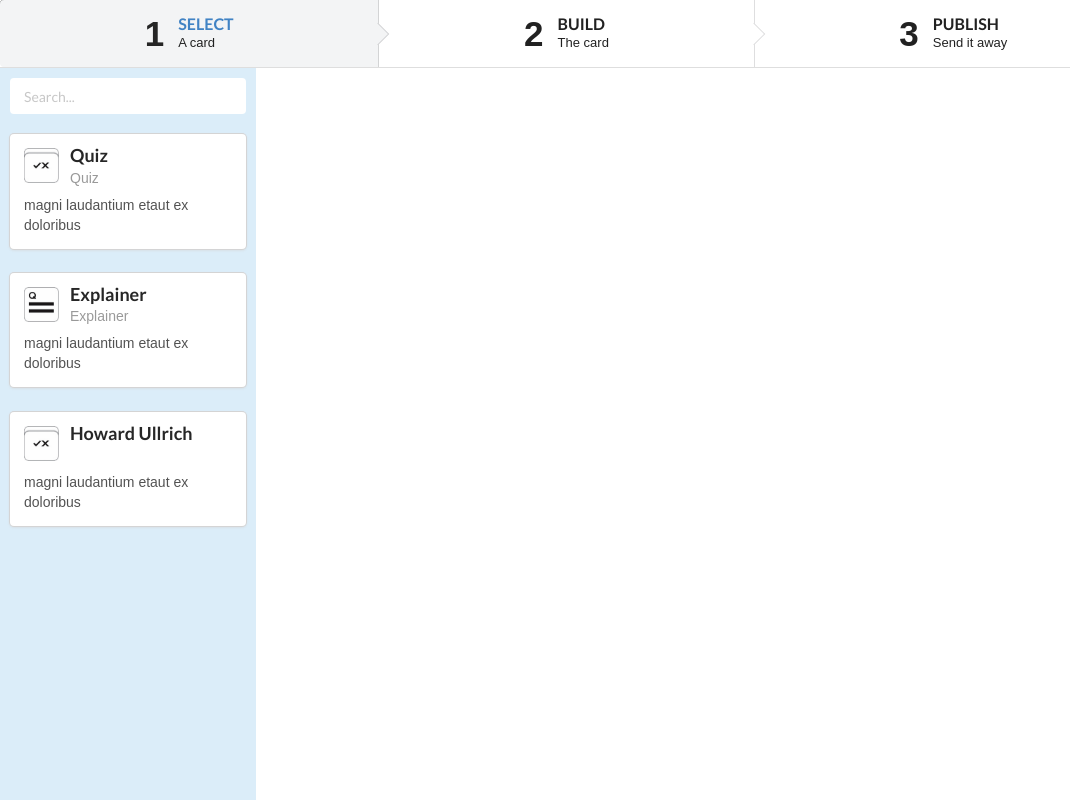
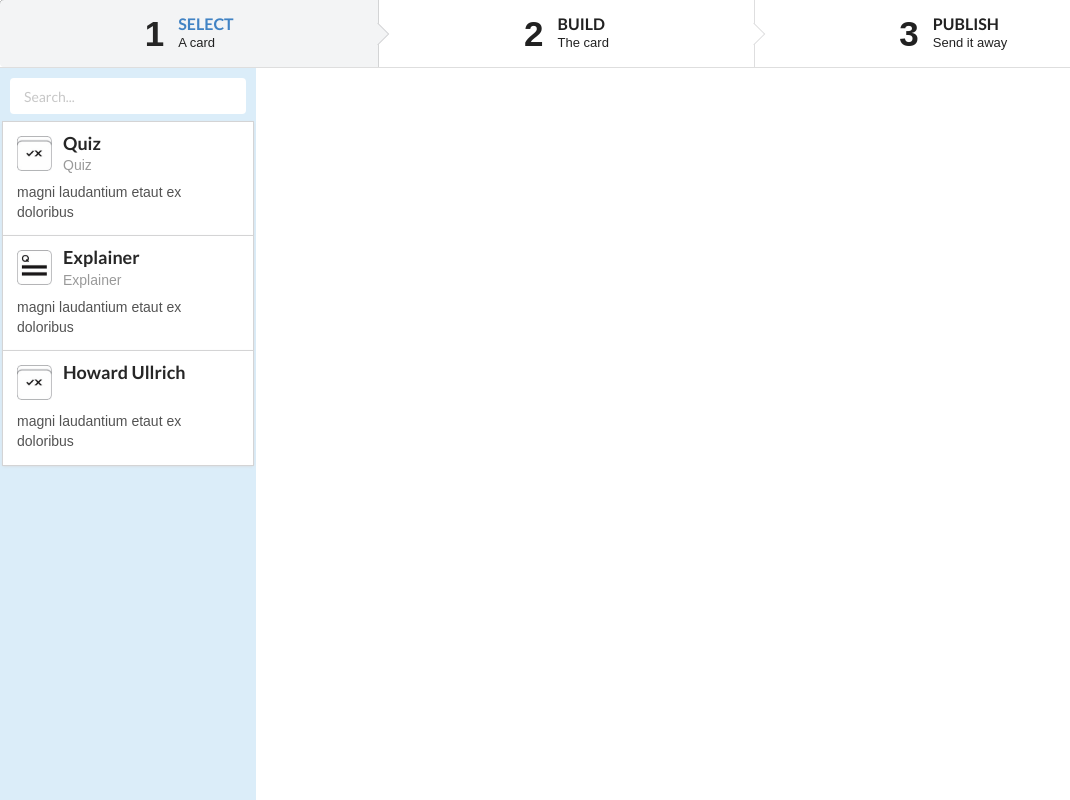
Before and after one commit to heyProto/toCardForm, a React (Create React App) app: page / in a window 1280 px wide. Shown: the whole page, without its empty margins (0-1070 px from the left). Built offline with nearby package versions, Linux system fonts and the light colour scheme.

Commit message:
styling changes for side cards

```diff
--- a/src/index.css
+++ b/src/index.css
@@ -58,6 +58,8 @@ body {
 #select .card {
   width: 100%;
   cursor: pointer;
+  margin: 0px;
+  border-radius: 0px;
 }
 
 #select > #select_back {
```
Also changed, not shown: 1 other file (tests, documents, lock files or other folders).
